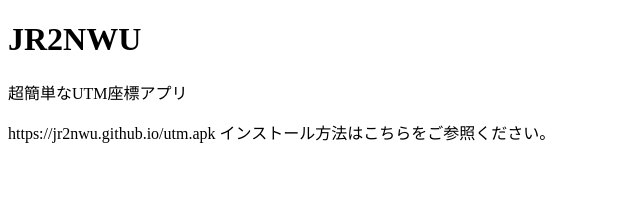
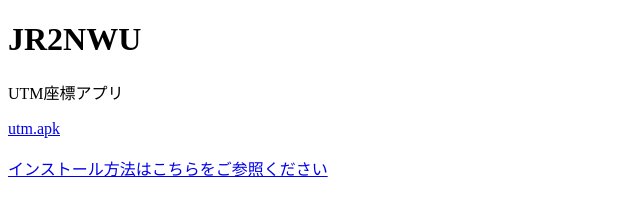
Before and after one commit to jr2nwu/jr2nwu.github.io, a plain HTML site: page index.html in a window 1280 px wide. Shown: the whole page, without its empty margins (0-640 px from the left). Drawn offline with Linux system fonts and the light colour scheme.

Commit message:
update index

```diff
--- a/index.html
+++ b/index.html
@@ -3,11 +3,13 @@
 <body>
 
 <h1>JR2NWU</h1>
-<p>超簡単なUTM座標アプリ</p>
+<p>UTM座標アプリ</p>
 
-https://jr2nwu.github.io/utm.apk
+<a href="https://jr2nwu.github.io/utm.apk">utm.apk</a>
+<br><br>
 
-インストール方法はこちらをご参照ください。
+<a href="https://community.cisco.com/t5/tkb-%E3%82%B3%E3%83%A9%E3%83%9C%E3%83%AC%E3%83%BC%E3%82%B7%E3%83%A7%E3%83%B3-%E3%83%89%E3%82%AD%E3%83%A5%E3%83%A1%E3%83%B3%E3%83%88/android-%E3%81%AE-apk-%E3%83%95%E3%82%A1%E3%82%A4%E3%83%AB%E3%82%92%E3%82%A4%E3%83%B3%E3%82%B9%E3%83%88%E3%83%BC%E3%83%AB%E6%96%B9%E6%B3%95%E3%81%AB%E3%81%A4%E3%81%84%E3%81%A6/ta-p/4822711">インストール方法はこちらをご参照ください</a>
+
 
 </body>
 </html>
```
